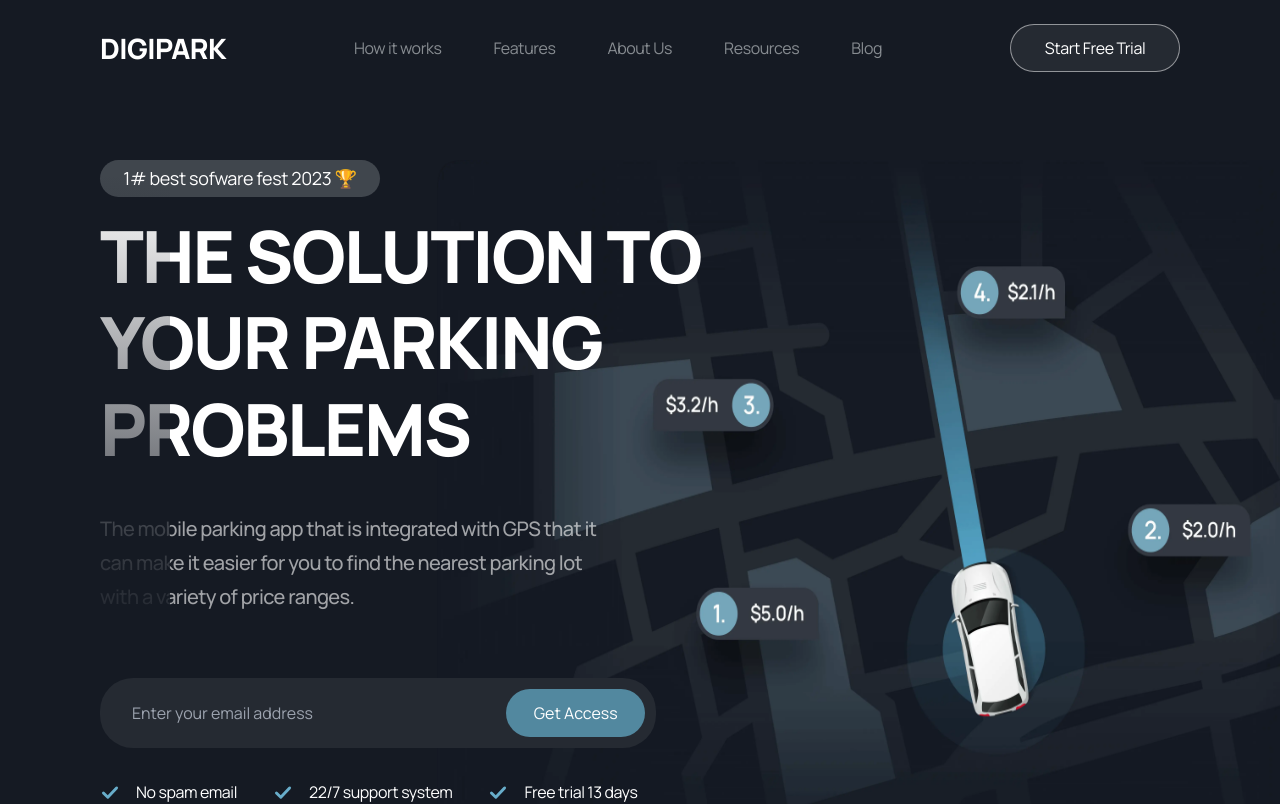
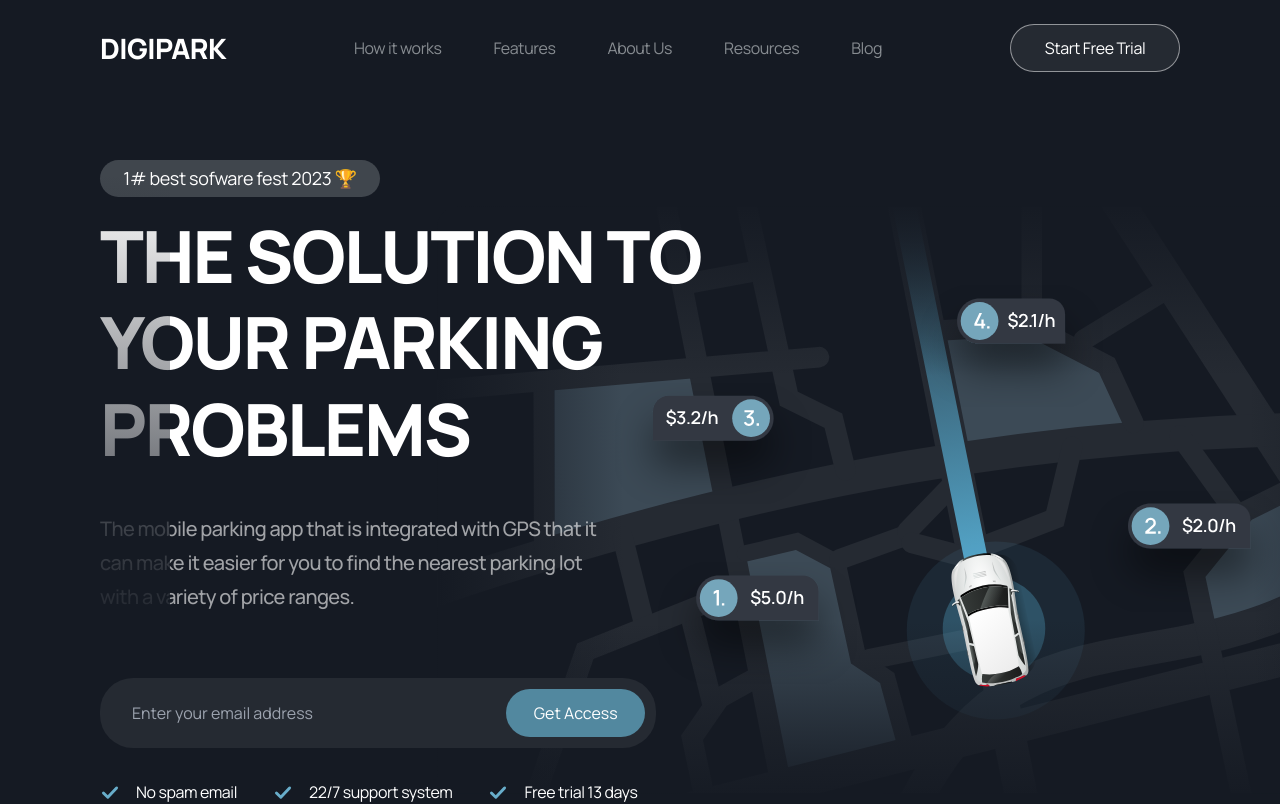
Before and after one commit to developer-anil-magar/Digipark, a Next.js app: page / in a window 1280 px wide. Shown: the top 804 px of the page. Built offline with nearby package versions, Linux system fonts and the light colour scheme.

Commit message:
added svg for map image instead of webp

```diff
--- a/public/assets/icons/index.js
+++ b/public/assets/icons/index.js
@@ -10,6 +10,7 @@ import Facebook from './facebook.svg';
 import Instagram from './instagram.svg';
 import LinkedIn from './linkedIn.svg';
 import Twitter from './twitter.svg';
+import MapsImage from './Maps-Image.svg';
 
 export {
   Hamburger,
@@ -24,4 +25,5 @@ export {
   Instagram,
   LinkedIn,
   Twitter,
+  MapsImage,
 };
--- a/public/assets/images/index.js
+++ b/public/assets/images/index.js
@@ -1,7 +1,6 @@
-import Map from './Maps.webp';
 import Iphone from './iPhone.png';
 import Eren from './Eren.png';
 import Mikasa from './Mikasa.png';
 import IphoneMap from './iPhone-2.png';
 
-export { Map, Iphone, Eren, Mikasa, IphoneMap };
+export { Iphone, Eren, Mikasa, IphoneMap };
--- a/sections/Hero.jsx
+++ b/sections/Hero.jsx
@@ -1,7 +1,7 @@
 import Image from 'next/image';
 
 import { features } from '@/constants';
-import { Map } from '@/public';
+import { MapsImage } from '@/public';
 import { InputBar, SubHeader } from '@/components';
 
 const Hero = () => {
@@ -37,7 +37,7 @@ const Hero = () => {
       <div
         className="w-full h-[300px] md:h-[500px] lg:h-[680px] max-xl:mt-4"
         style={{
-          backgroundImage: `url(${Map.src})`,
+          backgroundImage: `url(${MapsImage.src})`,
           backgroundSize: '100% 100%',
           backgroundRepeat: 'no-repeat',
         }}
```
Also changed, not shown: public/assets/icons/Maps-Image.svg (added).
